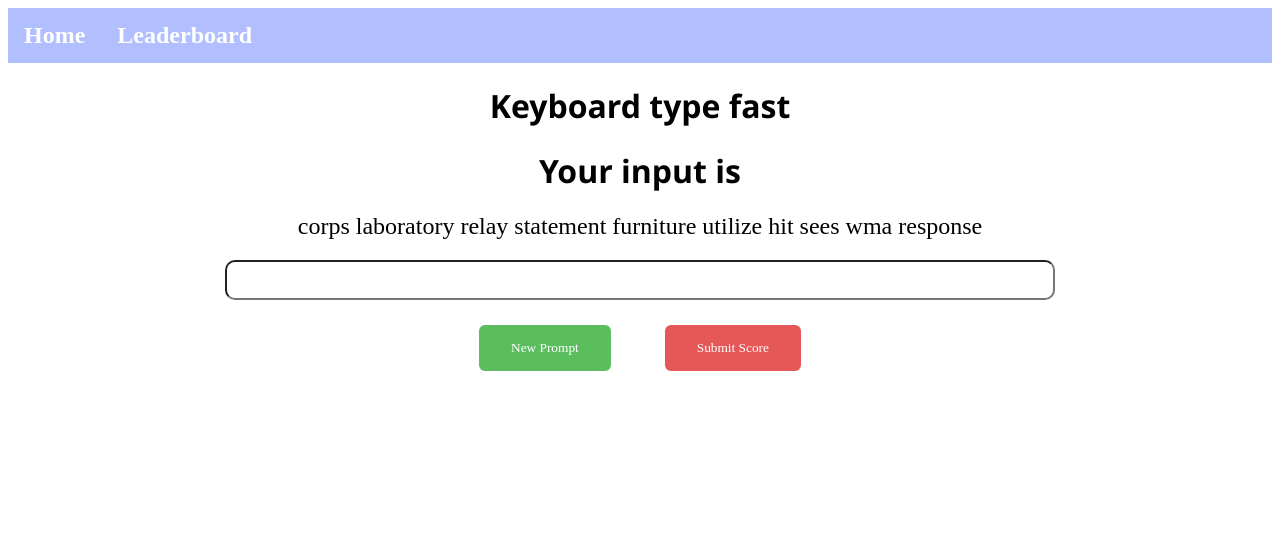
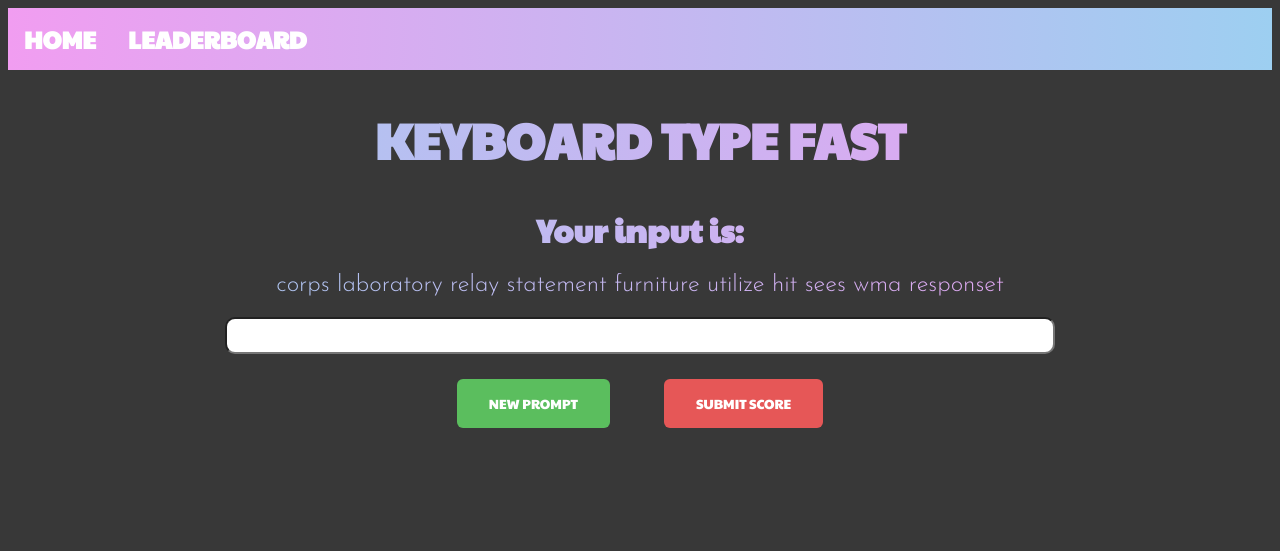
Before and after one commit to amnbot/TypingSpeedTest, a Flask app: page / in a window 1280 px wide. Shown: the top 551 px of the page. Run offline with Flask 2, Linux system fonts and the light colour scheme; some libraries are stand-ins or nearby versions.

Commit message:
stylez les bhyz

```diff
--- a/static/stylesheets/style.css
+++ b/static/stylesheets/style.css
@@ -1,5 +1,5 @@
 body {
-    background-color: rgb(255, 255, 255);
+    background-color: rgb(56, 56, 56);
 }
 
 div {
@@ -10,52 +10,80 @@ div {
 
 .page-title {
     text-align: center;
-    font-family: "Segoe UI";
+    font-family: 'Paytone One', sans-serif;
     font-weight: bolder;
+    background: -webkit-linear-gradient(0deg, rgb(157, 207, 241), rgb(241, 157, 241));
+    -webkit-background-clip: text;
+    -webkit-text-fill-color: transparent;
 }
 
 .prompt {
-    font-family: Typograph Pro;
+    font-family: 'Josefin Sans', sans-serif;
     font-weight: normal;
     text-align: center;
+    background: -webkit-linear-gradient(0deg, rgb(157, 207, 241), rgb(241, 157, 241));
+    -webkit-background-clip: text;
+    -webkit-text-fill-color: transparent;
 }
 
 .message {
     color: rgb(255, 0, 0);
     text-align: center;
-    font-family: typograph pro;
+    font-family: 'Josefin Sans', sans-serif;
     font-weight: light;
 }
 
 #user-input {
-    font-family: typograph pro;
+    font-family: 'Josefin Sans', sans-serif;
     font-weight: light;
     text-align: center;
 }
 
 form {
     text-align: center;
-    font-family: Typograph Pro;
+    font-family: 'Josefin Sans', sans-serif;
     font-weight: light;
     width: 100%;
 }
 
-input {
+.user-input {
     width: 65%;
     height: 15%;
     font-size: 30px;
-    font-family: typograph pro;
+    font-family: 'Josefin Sans', sans-serif;
     font-weight: light;
     border-radius: 10px;
     transition: transform 0.2s;
 }
 
-input:focus {
+.user-input:focus {
     outline: none;
 }
 
-input:hover {
+.user-input:hover {
     transform: scale(1.15);
+}
+
+.form-wrapper {
+    transition: transform 0.2s;
+}
+
+.form-wrapper:hover {
+    transform: scale(1.15);
+}
+
+.submit-input {
+    width: 65%;
+    height: 15%;
+    font-size: 30px;
+    font-family: 'Josefin Sans', sans-serif;
+    font-weight: light;
+    border-radius: 10px;
+    transition: transform 0.2s;
+}
+
+.submit-input:focus {
+    outline: none;
 }
 
 button {
@@ -63,12 +91,21 @@ button {
     margin: 25px;
     background-color: #5bbe5e;
     transition: transform 0.2s;
-    font-family: heavitas;
+    font-family: 'Paytone One', sans-serif;
     padding: 15px 32px;
     display: inline-block;
     color: rgb(255, 255, 255);
     border: none;
     border-radius: 6px;
+}
+
+label {
+    color: white;
+    margin: auto;
+}
+
+.submit-label {
+    font-family: 'Paytone One', sans-serif;
 }
 
 button:hover {
@@ -90,6 +127,7 @@ ul {
     padding: 0px;
     overflow: hidden;
     background-color: rgb(177, 191, 255);
+    background-image: linear-gradient(-90deg, rgb(157, 207, 241), rgb(241, 157, 241));
 }
 
 li {
@@ -102,27 +140,28 @@ li a {
     text-align: center;
     padding: 14px 16px;
     text-decoration: none;
-    font-family: Heavitas;
+    font-family: 'Paytone One', sans-serif;
     font-size: 24px;
 }
 
 li a:hover {
-    background-color: rgb(217, 224, 255);
+    background-color: rgb(255, 223, 247);
 }
 
 table {
     font-family: arial, sans-serif;
     border-collapse: collapse;
     width: 100%;
-    background-color: lightgray;
+    background-image: linear-gradient(-90deg, rgb(157, 207, 241), rgb(241, 157, 241));
   }
 
   td, th {
-    border: 1px solid #dddddd;
+    border: 1px solid #dddddd00;
     text-align: left;
     padding: 8px;
+    font-family: 'Josefin Sans', sans-serif;
   }
 
   tr:nth-child(even) {
-    background-color: #dddddd;
+    background-color: rgba(0, 0, 0, 0.158);
   }
--- a/templates/index.html
+++ b/templates/index.html
@@ -1,11 +1,11 @@
 {% extends "layout.html" %}
 {% block content %}
     <div class="index">
-        <h1 class="page-title">Keyboard type fast</h1>
+        <h1 class="page-title" style="font-size: 50px;">KEYBOARD TYPE FAST</h1>
     </div>
     <div>
-        <h1 class="page-title">Your input is</h1>
-        <h2 class="prompt" id='prompt'>{{prompt}}</h2>
+        <h1 class="page-title">Your input is:</h1>
+        <h2 class="prompt" id='prompt'>{{prompt}}t</h2>
     </div>
     <div align="center">
         <p id="message" class="message"></p>
@@ -14,23 +14,23 @@
         <p id="wps" class="message"></p>
         <!--<p id="user-input"></p>-->
         <form method="POST" autocomplete="off">
-            <input id='input' name="text" spellcheck="false">
+            <input id='input' name="text" spellcheck="false" class="user-input">
         </form>
-        <button onclick="getNewPrompt()" id="button">New Prompt</button>
-        <button onclick="submitScore()" id="submit">Submit Score</button>
+        <button onclick="getNewPrompt()" id="button">NEW PROMPT</button>
+        <button onclick="submitScore()" id="submit">SUBMIT SCORE</button>
 
     </div>
 
     <div align="center" class="hiscores">
-
+        <div class="form-wrapper">
         <form method="POST" autocomplete="off">
-            <label for="entername" id="lbl">Your name:</label>
-            <input id="entername" spellcheck="false">
+            <label for="entername" id="lbl" class="sumbit-label" style="font-family: 'Josefin Sans', sans-serif;">YOUR NAME:</label>
+            <input id="entername" spellcheck="false" class="submit-input">
 
         </form>
         <button onclick="submit()" id="submission">Submit</button>
 
-
+        </div>
     </div>
     <script src="jquery-3.5.1.js"></script>
     <script>
@@ -61,7 +61,7 @@
 
             if(c != sub){
                 document.getElementById('message').innerHTML = "Wrong input!";
-                if(!event.keyCode === 8)err++;
+                if(event.keyCode != 8){err++};
               //  document.getElementById("user-input").style.color="red";
                 document.getElementById("input").style.color="red";
             }
@@ -69,23 +69,7 @@
 
             else if(c === prompt)
             {
-                var end = Date.now();
-
-                var timeElapsed = Math.round(((end - start)/1000)*100)/100;
-                var wps = Math.round((prompt.split(' ').length/timeElapsed)*100)/100;
-                let wpm = Math.round(wps *60*100)/100;
-                var accuracy = Math.round(((prompt.length - err)/prompt.length)*100)
-                document.getElementById('message').innerHTML = "Congrats!";
-                document.getElementById('accuracy').innerHTML = "Accuracy: " + accuracy + "%";
-                document.getElementById('time').innerHTML = "Time: " + timeElapsed + " s";
-                document.getElementById('wps').innerHTML = "Speed: " + wps + " wps" + " (" + String(wpm) + " wpm" + ") ";
-                document.getElementById('message').style.color="green";
-                document.getElementById('accuracy').style.color="green";
-                document.getElementById('time').style.color="green";
-                document.getElementById('wps').style.color="green";
-
-                document.getElementById('submit').disabled = false;
-                document.getElementById('input').disabled = true;
+                displayStats(color="#84e688");
 
             }
             else
@@ -94,6 +78,25 @@
                 document.getElementById('message').innerHTML = "";
             }
         });
+
+        function displayStats(color){
+            var end = Date.now();
+
+            var timeElapsed = Math.round(((end - start)/1000)*100)/100;
+            var wps = Math.round((prompt.split(' ').length/timeElapsed)*100)/100;
+            let wpm = Math.round(wps *60*100)/100;
+            document.getElementById('message').innerHTML = "Congrats!";
+            document.getElementById('accuracy').innerHTML = "Error count: " + err;
+            document.getElementById('time').innerHTML = "Time: " + timeElapsed + " s";
+            document.getElementById('wps').innerHTML = "Speed: " + wps + " wps" + " (" + String(wpm) + " wpm" + ") ";
+            document.getElementById('message').style.color=color;
+            document.getElementById('accuracy').style.color=color;
+            document.getElementById('time').style.color=color;
+            document.getElementById('wps').style.color=color;
+
+            document.getElementById('submit').disabled = false;
+            document.getElementById('input').disabled = true;
+        }
 
         function getNewPrompt(){
             location.reload();
@@ -110,7 +113,7 @@
             let name = document.getElementById("entername").value;
 
             var newUser = {"name": name, "time": time};
-            document.write(name);
+            //document.write(name);
 
             $.post("/submit-score", newUser, function(data) {
             });
--- a/templates/layout.html
+++ b/templates/layout.html
@@ -3,6 +3,9 @@
     <head>
         <title class="app-name">Typing Speed Test</title>
         <link href="{{ url_for('static', filename='stylesheets/style.css') }}" rel='stylesheet'>
+        <link rel="preconnect" href="https://fonts.gstatic.com">
+<link href="https://fonts.googleapis.com/css2?family=Josefin+Sans:ital,wght@0,300;0,700;1,200;1,700&display=swap" rel="stylesheet">
+<link href="https://fonts.googleapis.com/css2?family=Paytone+One&display=swap" rel="stylesheet">
         <link rel="icon" href="https://img.icons8.com/ios/452/keyboard.png">
     </head>
     <body>
@@ -11,8 +14,8 @@
                 <strong>
                     <nav>
                         <ul class="menu">
-                            <li><a href="{{ url_for('home') }}">Home</a></li>
-                            <li><a href="{{ url_for('second.leaderboard') }}">Leaderboard</a></li>
+                            <li><a href="{{ url_for('home') }}">HOME</a></li>
+                            <li><a href="{{ url_for('second.leaderboard') }}">LEADERBOARD</a></li>
                         </ul>
                     </nav>
                 </strong>
```
Also changed, not shown: leaderboard.json (+8 -16 lines).
